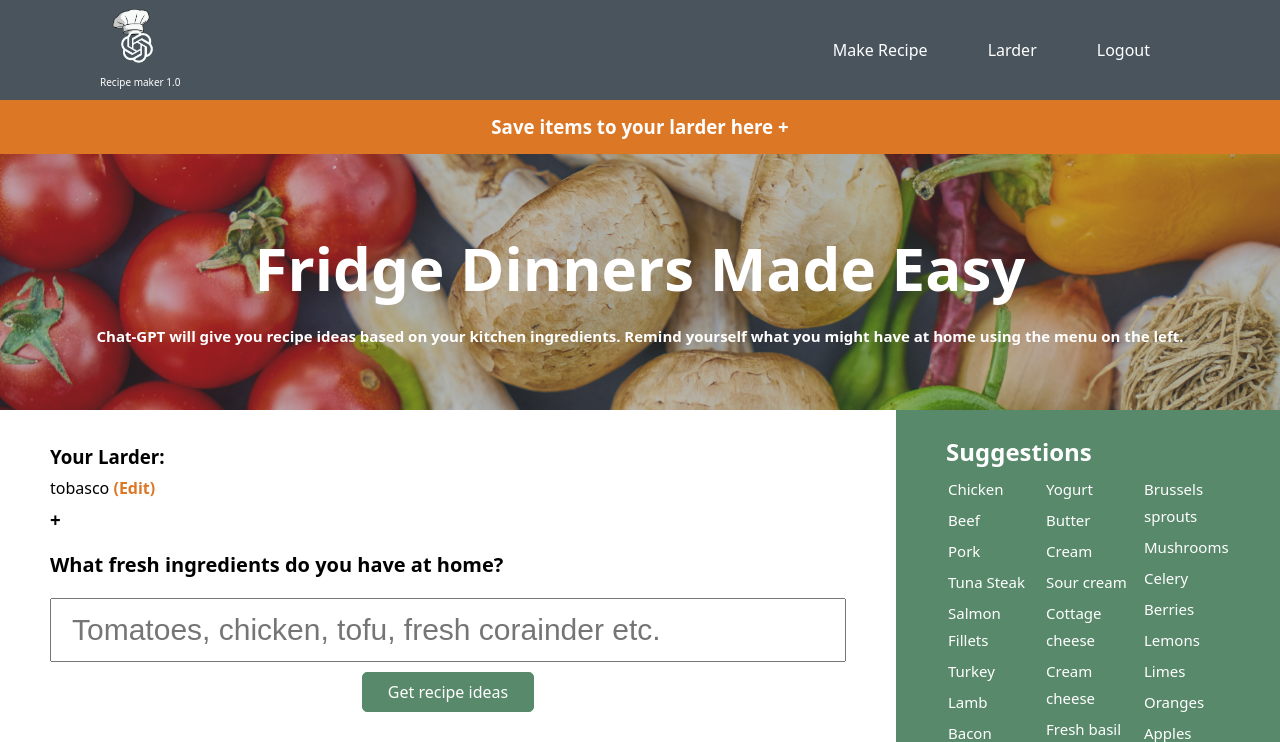
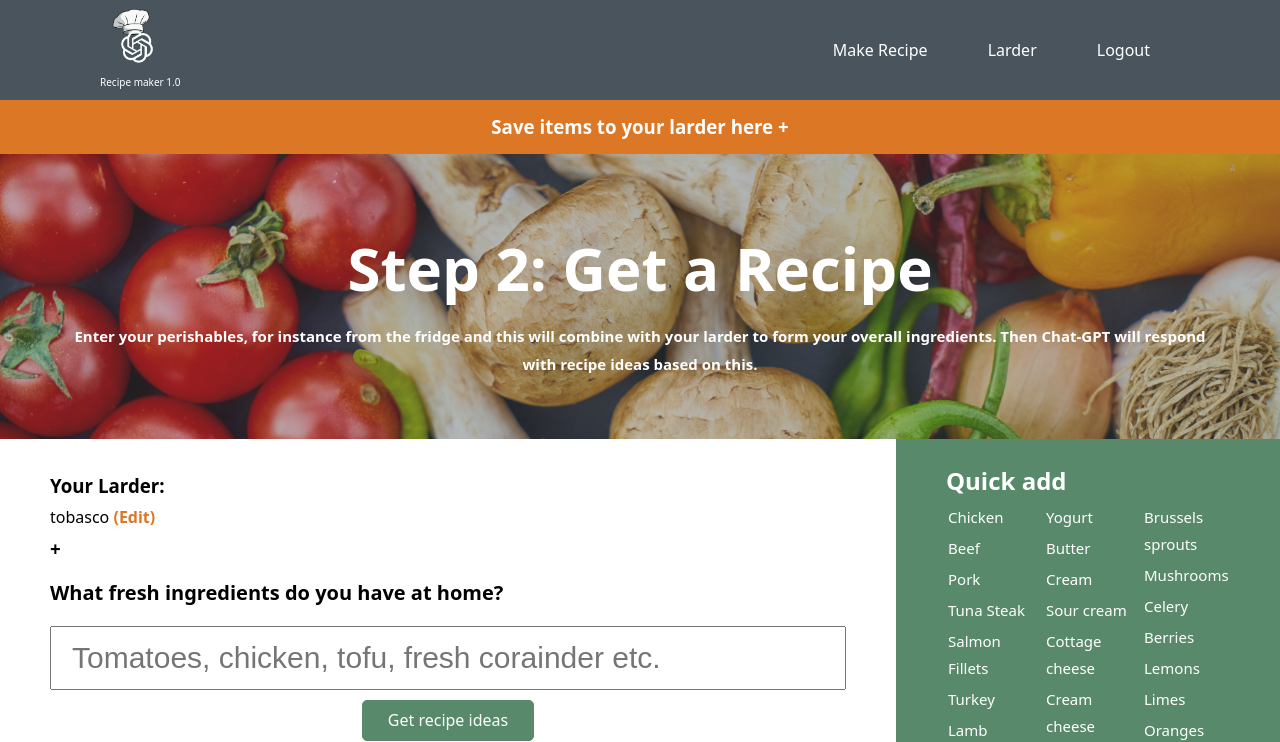
Before and after one commit to alexnyebuchan/cs50-project, a Flask app: page / in a window 1280 px wide. Shown: the top 742 px of the page. Run offline with Flask 3, Linux system fonts and the light colour scheme; a user stored in the database is signed in; data comes from the database, SQL or seed files in the repository; both versions use the stored data as it was after the commit.

Commit message:
requirements.txt, few changes to UX

```diff
--- a/app.py
+++ b/app.py
@@ -46,7 +46,7 @@ def home():
         cursor.close()
         connection.close()
 
-        req = "Here is what's in my kitchen: " + ingredients + ". Here is my larder of staples like spices, tinned goods etc." + larder + ". What recipes can I make? Please provide only 3, with a brief description of how to make each dish."
+        req = "Ingredients: " + ingredients + ", " + larder + ". Please provide 3 brief recipes."
 
         client = OpenAI(api_key=environ.get('API_KEY'))
 
@@ -132,7 +132,7 @@ def login():
 
         print('Successfully logged in')
 
-        return redirect ('/')
+        return redirect ('/larder')
 
 @app.route('/register', methods=['GET', 'POST'])
 def register():
--- a/templates/index.html
+++ b/templates/index.html
@@ -5,10 +5,11 @@
   </a>
 </div>
 <header>
-  <h1 class="title">Fridge Dinners Made Easy</h1>
+  <h1 class="title">Step 2: Get a Recipe</h1>
   <strong class="headerInfo">
-    Chat-GPT will give you recipe ideas based on your kitchen ingredients.
-    Remind yourself what you might have at home using the menu on the left.
+    Enter your perishables, for instance from the fridge and this will combine
+    with your larder to form your overall ingredients. Then Chat-GPT will
+    respond with recipe ideas based on this.
   </strong>
 </header>
 <div class="container">
@@ -34,9 +35,8 @@
       </form>
     </div>
 
-
-      {% if responses %}
-      <div class="responseContainer"></div>
+    {% if responses %}
+    <div class="responseContainer">
       <img
         src="{{ url_for('static', filename='images/chatgptlogo.png') }}"
         alt="My Image"
@@ -48,11 +48,10 @@
         {% endfor %}
       </ul>
     </div>
-      {% endif %}
-
+    {% endif %}
   </div>
   <div class="ingredientContainer">
-    <h2>Suggestions</h2>
+    <h2>Quick add</h2>
     <div class="ingredientListContainer">
       <ul>
         <li class="perishable">Chicken</li>
--- a/templates/larder.html
+++ b/templates/larder.html
@@ -1,7 +1,7 @@
 {% extends "layout.html" %} {% block main %}
 <!-- Hero -->
 <div class="backgroundImage">
-  <h1 class="larderTitle">Your Larder</h1>
+  <h1 class="larderTitle">Step 1: Create Your Larder</h1>
 </div>
 <!-- Main -->
 <div class="larderContainer">
@@ -12,8 +12,8 @@
       suggestions below.
     </p>
     <p class="larderInfo">
-      This larder will then be automatically added to your recipe list on the
-      main page.
+      This larder will then be saved to your account and automatically added to
+      ingredients added on the main page.
     </p>
     <br />
     <p class="larderInfo">
```
Also changed, not shown: requirements.txt (+28 -0 lines), static/css/styles.css (+13 -10 lines), database.db, 3 other files.
